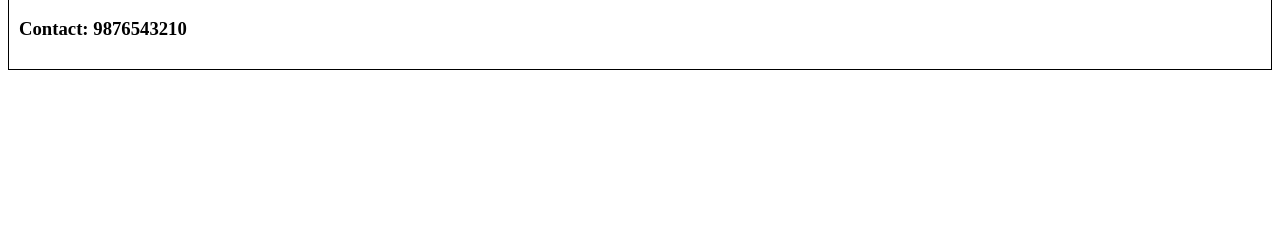
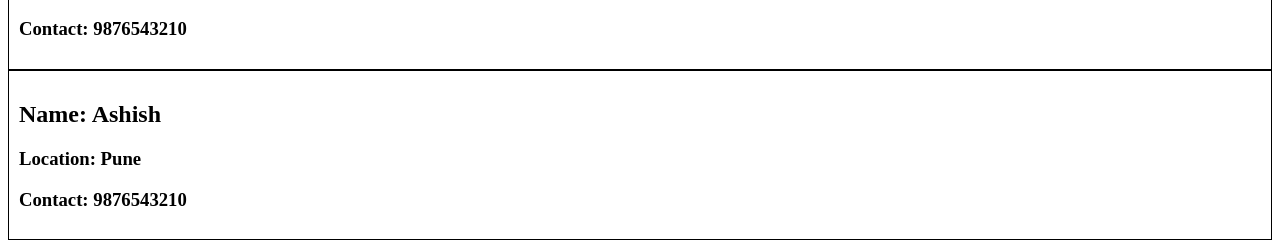
Before and after one commit to ChandaneAshish/namaste_react_new, a React (Vite) app: page /about in a window 1280 px wide. Shown: the part 432-676 px from the top of the page. Built offline with nearby package versions, Linux system fonts and the light colour scheme.

Commit message:
episode-08

```diff
--- a/src/components/About.js
+++ b/src/components/About.js
@@ -1,4 +1,5 @@
 import User from "./User";
+import UserClass from "./UserClass";
 
 const About = () => {
   return (
@@ -6,6 +7,7 @@ const About = () => {
       <h1>About Us</h1>
       <h2>This is about u page of react webseries</h2>
       <User />
+      <UserClass />
     </div>
   );
 };
--- /dev/null
+++ b/src/components/UserClass.js
@@ -0,0 +1,15 @@
+import React from "react";
+
+class UserClass extends React.Component {
+  render() {
+    return (
+      <div className="user-card">
+        <h2>Name: Ashish</h2>
+        <h3>Location: Pune</h3>
+        <h3>Contact: 9876543210</h3>
+      </div>
+    );
+  }
+}
+
+export default UserClass;
```
